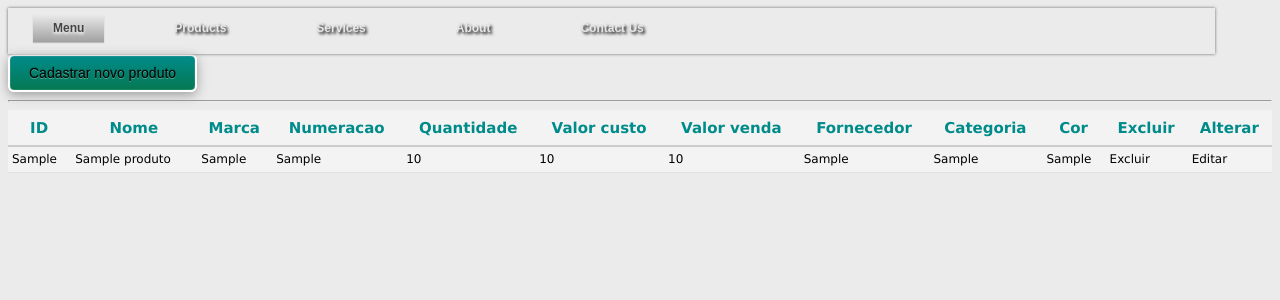
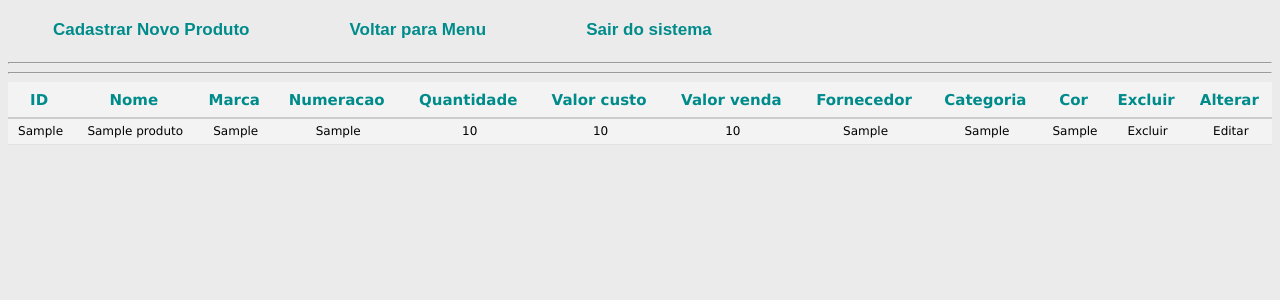
Before and after one commit to lucaskurata/TCC, a PHP site: page /consultandoProduto.php in a window 1280 px wide. Shown: the top 300 px of the page. Run offline with PHP 8.4, Linux system fonts and the light colour scheme; tables that the repository leaves empty or names only in its code hold one stand-in row (values such as "Sample post").

Commit message:
alterando a tabela de consulta CRUD

```diff
--- a/CSS/formataTabelaCrud.css
+++ b/CSS/formataTabelaCrud.css
@@ -64,6 +64,7 @@ tr, td {
     font-size:12px;
     white-space:nowrap;
     border-bottom:solid 1px #E1E1E1;
+    text-align: center;
     }
 
 tr:hover {
@@ -71,25 +72,17 @@ tr:hover {
     cursor:pointer; color black;
 }
 
+
+
 #menu-bar {
   width: 95%;
   margin: 0px 0px 0px 0px;
   padding: 6px 6px 0px 0px;
   height: 40px;
-  line-height: 100%;
-  border-radius: 0px;
-  -webkit-border-radius: 0px;
-  -moz-border-radius: 0px;
-  box-shadow: 0px 0px 3px #666666;
-  -webkit-box-shadow: 0px 0px 3px #666666;
-  -moz-box-shadow: 0px 0px 3px #666666;
-  border: solid 0px #6D6D6D;
-  position:relative;
-  z-index:999;
 }
 #menu-bar li {
   margin: 0px 0px 6px 0px;
-  padding: 0px 25px 0px 25px;
+  padding: 0px 35px 0px 25px;
   float: left;
   position: relative;
   list-style: none;
@@ -98,9 +91,10 @@ tr:hover {
   font-weight: bold;
   font-family: arial;
   font-style: normal;
-  font-size: 12px;
-  color: #E7E5E5;
+  font-size: 17px;
+  color: darkcyan;
   text-decoration: none;
+  text-align: block;
   display: block;
   padding: 6px 20px 6px 20px;
   margin: 0;
@@ -108,7 +102,6 @@ tr:hover {
   border-radius: 0px;
   -webkit-border-radius: 0px;
   -moz-border-radius: 0px;
-  text-shadow: 2px 2px 3px #000000;
 }
 #menu-bar li ul li a {
   margin: 0;
--- a/PHP/consultandoProduto.php
+++ b/PHP/consultandoProduto.php
@@ -10,27 +10,19 @@ require "conexao.php";
 </head>
 <body>
 <ul id="menu-bar">
- <li class="active"><a href="#">Menu</a></li>
- <li><a href="#">Products</a>
-  <ul>
-   <li><a href="#">Products Sub Menu 1</a></li>
-   <li><a href="#">Products Sub Menu 2</a></li>
-   <li><a href="#">Products Sub Menu 3</a></li>
-   <li><a href="#">Products Sub Menu 4</a></li>
-  </ul>
+
+ <li><a href= "../HTML/cadastrarProduto.php">Cadastrar Novo Produto</a>
+
+ <li><a href="../HTML/menu.html">Voltar para Menu</a>
+
  </li>
- <li><a href="#">Services</a>
-  <ul>
-   <li><a href="#">Services Sub Menu 1</a></li>
-   <li><a href="#">Services Sub Menu 2</a></li>
-   <li><a href="#">Services Sub Menu 3</a></li>
-   <li><a href="#">Services Sub Menu 4</a></li>
-  </ul>
+
  </li>
- <li><a href="#">About</a></li>
- <li><a href="#">Contact Us</a></li>
+
+ <li><a href="#">Sair do sistema</a></li>
+
 </ul>
-  <button type="button" class="btn btn-info"><a href = "../HTML/cadastrarProduto.php">Cadastrar novo produto</a></button>
+
  <hr/>
  <form action = "editarProduto.php" method = "get">
  <table>
@@ -82,3 +74,4 @@ while ($registro = mysqli_fetch_array($result)){
   </tr>
     <?php } ?>
 </form>
+<hr/>
```
